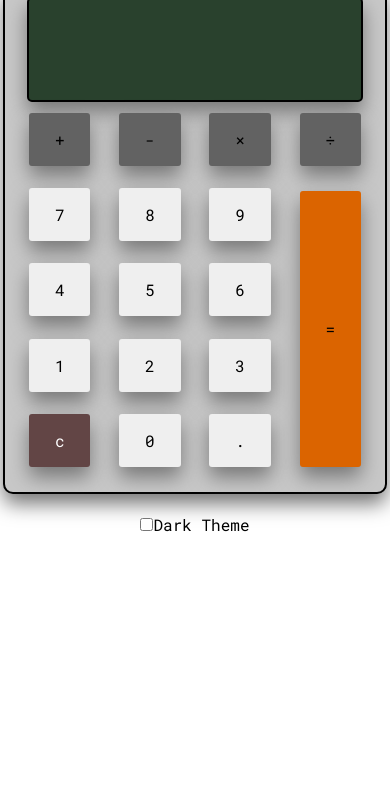
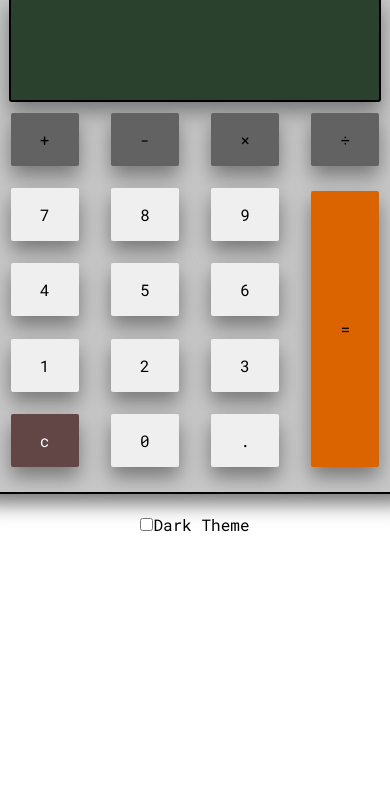
Before and after one commit to timothynegron/web-calculator, a plain HTML site: page index.html in a window 390 px wide. Shown: the part 48-838 px from the top of the page. Drawn offline with Linux system fonts and the light colour scheme.

Commit message:
Improved responsiveness.

```diff
--- a/style.css
+++ b/style.css
@@ -13,7 +13,7 @@ button {
     border-width: 5px;
     font-family: 'Roboto Mono', monospace;
     font-size: 20pt;
-    border-radius: 3px;
+    border-radius: 2px;
     border: none;
     -webkit-box-shadow: 0 10px 20px #777;
     -moz-box-shadow: 0 10px 20px #777;
@@ -64,7 +64,7 @@ input:checked + label {
     height: 60vh;
     width: 40vh;
     background-color: rgb(200, 200, 200);
-    border-radius: 10px;
+    border-radius: 5px;
     -webkit-box-shadow: 0 10px 20px #777;
     -moz-box-shadow: 0 10px 20px #777;
     box-shadow: 0 10px 20px #777;
@@ -189,6 +189,13 @@ input:checked + label {
     }
 }
 
+@media all and (max-height: 1200px){
+    #calculator {
+        width: 40vh;
+        border-radius: 4px;
+    }
+}
+
 @media all and (max-height: 1100px){
     #app {
         justify-content: flex-start;
@@ -198,7 +205,11 @@ input:checked + label {
         font-size: 17pt;
     }
     #calculator {
-        width: 40vh;
+        width: 42vh;
+        border-radius: 4px;
+    }
+    #display{
+        border-radius: 4px;
     }
     #display-bottom {
         font-size: 16pt;
@@ -213,7 +224,11 @@ input:checked + label {
         font-size: 12pt;
     }
     #calculator {
-        width: 45vh;
+        width: 50vh;
+        border-radius: 3px;
+    }
+    #display{
+        border-radius: 3px;
     }
     h1 {
         font-size: 18pt;
@@ -257,4 +272,7 @@ input:checked + label {
     h1{
         font-size: 10pt;
     }
+    #display {
+        border-radius: 2px;
+    }
 }
```
